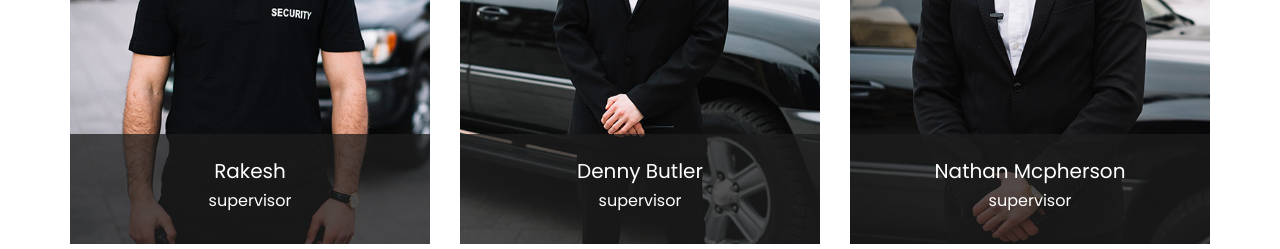
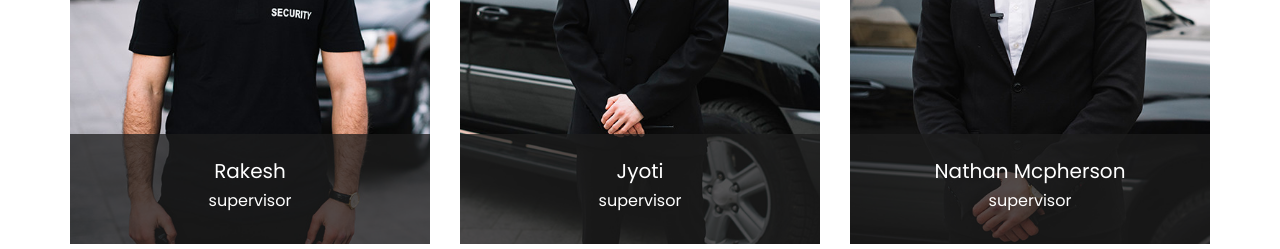
Before and after one commit to Rakesh222100/Rakesh-repo, a plain HTML site: page guarder-html/index.html in a window 1280 px wide. Shown: the part 3690-3939 px from the top of the page. Drawn offline with Linux system fonts and the light colour scheme.

Commit message:
Update index.html

```diff
--- a/guarder-html/index.html
+++ b/guarder-html/index.html
@@ -593,7 +593,7 @@
             </div>
             <div class="detail-box">
               <h5>
-                Denny Butler
+                Jyoti
               </h5>
               <h6 class="">
                 supervisor
```
